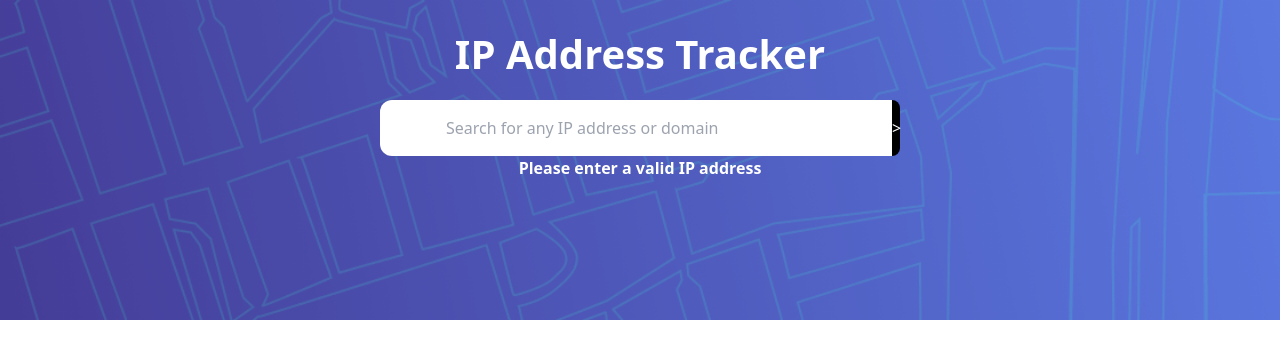
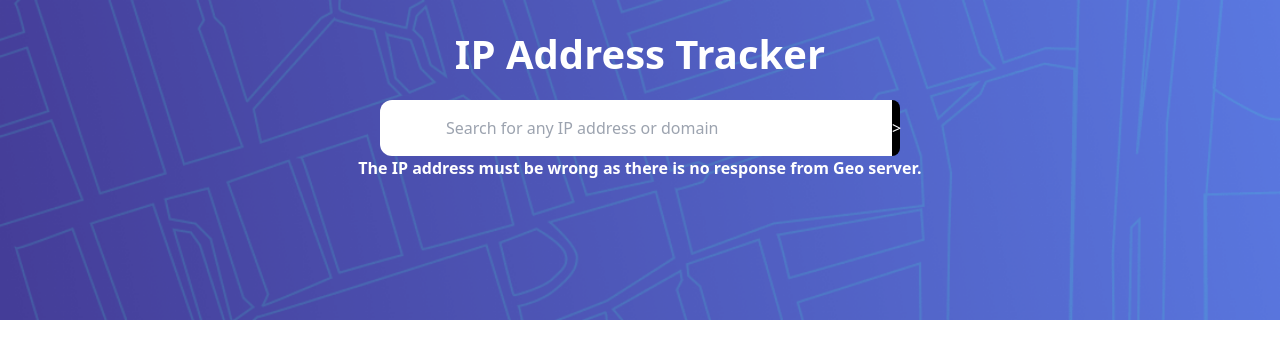
Before and after one commit to marcinel123/ip-address-tracker, a React (Create React App) app: page / in a window 1280 px wide. Shown: the top 358 px of the page. Built offline with nearby package versions, Linux system fonts and the light colour scheme; no server answers.

Commit message:
fixed componentes names and custom hook state

```diff
--- a/src/App.tsx
+++ b/src/App.tsx
@@ -1,17 +1,15 @@
 import React, { useState } from "react";
-import { LocationDetails } from "./Components/LocationDetails";
+import { LocationDetailsPanel } from "./Components/LocationDetailsPanel/LocationDetailsPanel";
 import { Map } from "./Components/Map";
-import { Search } from "./Components/Search";
+import { IpAddressForm } from "./Components/IpAddressForm";
 
 export const App = () => {
 	const [locationData, setLocationData] = useState();
 
 	return (
 		<>
-			<Search setLocationData={setLocationData} />
-
-			<LocationDetails locationData={locationData} />
-
+			<IpAddressForm setLocationData={setLocationData} />
+			<LocationDetailsPanel locationData={locationData} />
 			<Map locationData={locationData} />
 		</>
 	);
--- a/src/Components/Search.tsx
+++ b/src/Components/IpAddressForm.tsx
@@ -5,16 +5,17 @@ import React, {
 	useEffect,
 	useState,
 } from "react";
-import { useFetchLocation } from "../api/apiFetchLocation";
+import { useFetchLocation } from "../api/useFetchLocation";
 
 interface SearchProps {
 	setLocationData: Dispatch<SetStateAction<undefined>>;
 }
 
-export const Search = ({ setLocationData }: SearchProps) => {
+export const IpAddressForm = ({ setLocationData }: SearchProps) => {
 	const regex = (/^(([0-9.]?)*)+$/);
+	const [err, setErr] = useState(false)
 	const [ipAddress, setIpAddress] = useState("");
-	const { fetchLocation, isError, setIsError } = useFetchLocation(ipAddress);
+	const { fetchLocation, isApiErr} = useFetchLocation(ipAddress);
 
 	useEffect(() => {
 		fetchLocation().then((res) => {
@@ -24,9 +25,9 @@ export const Search = ({ setLocationData }: SearchProps) => {
 
 	const handleInputChange = (e: ChangeEvent<HTMLInputElement>) => {
 		if (e.target.value === "" || !regex.test(ipAddress)){
-			setIsError(true)
+			setErr(true)
 		} else {
-			setIsError(false)
+			setErr(false)
 		}
 		setIpAddress(e.target.value);
 	};
@@ -35,13 +36,12 @@ export const Search = ({ setLocationData }: SearchProps) => {
 		e.preventDefault();
 
 		if (ipAddress === "" || !regex.test(ipAddress)){
-			setIsError(true)
+			setErr(true)
 		}  else {
 			fetchLocation().then((res) => {
 				if (res) {
 					setLocationData(res?.data);
 				} else {
-					setIsError(true)
 					return null
 				}
 			})
@@ -73,7 +73,8 @@ export const Search = ({ setLocationData }: SearchProps) => {
 					&gt;
 				</button>
 			</form>
-			{isError ? <p className="text-s text-white font-semibold sm:-mt-20">Please enter a valid IP address</p> : null}
+			{err ? <p className="text-s text-white font-semibold sm:-mt-20">Please enter a valid IP address</p> : null}
+			{isApiErr ? <p className="text-s text-white font-semibold sm:-mt-20">The IP address must be wrong as there is no response from Geo server.</p> : null}
 		</div>
 	);
 };
--- a/src/Components/LocationDetails.tsx
+++ b/src/Components/LocationDetailsPanel/LocationDetailsPanel.tsx
@@ -1,22 +1,7 @@
 import { ClipLoader } from "react-spinners";
+import { LocationDetailsProps } from "./LocationDetailsPanel.types";
 
-export interface LocationDetailsProps {
-	locationData:
-		| {
-				as: object;
-				ip: string;
-				isp: string;
-				location: {
-					country: string;
-					timezone: string;
-					city: string;
-					region: string;
-				};
-		  }
-		| undefined;
-}
-
-export const LocationDetails = ({ locationData }: LocationDetailsProps) => {
+export const LocationDetailsPanel = ({ locationData }: LocationDetailsProps) => {
 	if (!locationData) {
 		return null;
 	}
@@ -30,7 +15,7 @@ export const LocationDetails = ({ locationData }: LocationDetailsProps) => {
 					IP ADDRESS
 				</p>
 				<p className="text-s sm:text-xs text-black font-bold my-1 sm:my-3">
-					{locationData ? ip : <ClipLoader color="##5974db" />}
+					{locationData ? ip : <ClipLoader color="#5974db" />}
 				</p>
 			</div>
 			<div className="flex flex-col sm:w-1/4 pl-4 items-center sm:items-start">
@@ -38,8 +23,8 @@ export const LocationDetails = ({ locationData }: LocationDetailsProps) => {
 					LOCATION
 				</p>
 				<p className="text-s sm:text-xs text-center text-black font-bold my-1 sm:my-3">
-				{locationData ? country : <ClipLoader color="##5974db" />},
-				{locationData ? city : <ClipLoader color="##5974db" />},
+				{locationData ? country : <ClipLoader color="#5974db" />},
+				{locationData ? city : <ClipLoader color="#5974db" />},
 				</p>
 			</div>
 			<div className="flex flex-col sm:w-1/4 pl-4 items-center sm:items-start">
@@ -47,7 +32,7 @@ export const LocationDetails = ({ locationData }: LocationDetailsProps) => {
 					TIMEZONE
 				</p>
 				<p className="text-s sm:text-xs text-black font-bold my-1 sm:my-3">
-				{locationData ? timezone : <ClipLoader color="##5974db" />}
+				{locationData ? timezone : <ClipLoader color="#5974db" />}
 				</p>
 			</div>
 			<div className="flex flex-col sm:w-1/4 pl-4 items-center sm:items-start">
--- /dev/null
+++ b/src/Components/LocationDetailsPanel/LocationDetailsPanel.types.ts
@@ -0,0 +1,15 @@
+export interface LocationDetailsProps {
+	locationData:
+		| {
+				as: object;
+				ip: string;
+				isp: string;
+				location: {
+					country: string;
+					timezone: string;
+					city: string;
+					region: string;
+				};
+		  }
+		| undefined;
+}
--- a/src/Components/Map.tsx
+++ b/src/Components/Map.tsx
@@ -1,6 +1,6 @@
 import { MapContainer, TileLayer } from "react-leaflet";
 import "leaflet/dist/leaflet.css";
-import { MarekPosition } from "./MarkerPosition/MarekPosition";
+import { MarkerPosition } from "./MarkerPosition/MarkerPosition";
 
 interface MapPropsType {
 	locationData:
@@ -31,7 +31,7 @@ export const Map = ({ locationData }: MapPropsType) => {
 				attribution='&copy; <a href="https://www.openstreetmap.org/copyright">OpenStreetMap</a> contributors'
 				url="https://tile.openstreetmap.org/{z}/{x}/{y}.png"
 			/>
-			<MarekPosition positionLat={lat} postionLng={lng} />
+			<MarkerPosition positionLat={lat} postionLng={lng} />
 		</MapContainer>
 	);
 };
--- a/src/Components/MarkerPosition/MarekPosition.tsx
+++ b/src/Components/MarkerPosition/MarkerPosition.tsx
@@ -3,15 +3,15 @@ import React, { useEffect } from "react";
 import { Marker } from "react-leaflet";
 import { useMapComp } from "./useMapComp";
 
-interface MarekPositionProps {
+interface MarkerPositionProps {
 	positionLat: number;
 	postionLng: number;
 }
 
-export const MarekPosition = ({
+export const MarkerPosition = ({
 	positionLat,
 	postionLng,
-}: MarekPositionProps) => {
+}: MarkerPositionProps) => {
 	const { moveMap } = useMapComp(positionLat, postionLng);
 
 	useEffect(() => {
--- a/src/api/apiFetchLocation.tsx
+++ b/src/api/useFetchLocation.tsx
@@ -2,19 +2,17 @@ import { useState } from "react";
 import api_baseUrl from "./api_baseUrl";
 
 export const useFetchLocation = (ipAddress: string) => {
-	const [isError, setIsError] = useState<boolean>(false);
+	const [isApiErr, setApiErr] = useState<boolean>(false);
 	const fetchLocation = async () => {
 		try {
-			setIsError(false);
-			const response = await api_baseUrl.get(
+			setApiErr(false);
+			return await api_baseUrl.get(
 				`/country,city?apiKey=${process.env.REACT_APP_KEY}&ipAddress=${ipAddress}`
 			);
-			return response;
 		} catch (err: unknown) {
-
-				setIsError(true);
+			setApiErr(true);
 		}
 	};
 
-	return { fetchLocation, isError, setIsError };
+	return { fetchLocation, isApiErr};
 };
```
